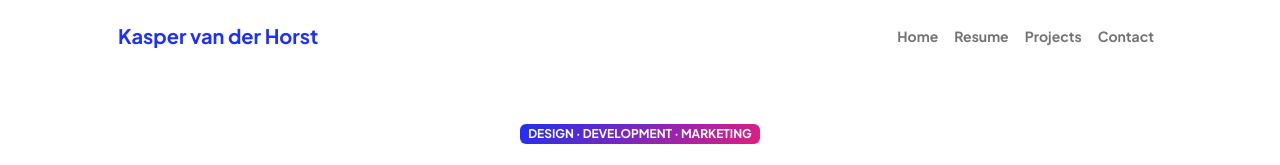
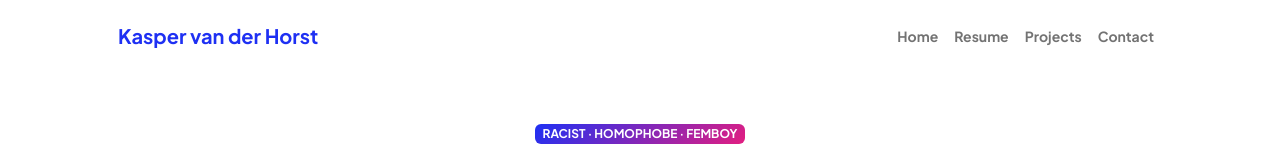
Before and after one commit to crosshair15/Portfolio, a plain HTML site: page index.html in a window 1280 px wide. Shown: the top 165 px of the page. Drawn offline with nearby package versions, Linux system fonts and the light colour scheme.

Commit message:
Update index.html

```diff
--- a/index.html
+++ b/index.html
@@ -41,7 +41,7 @@
                         <div class="col-xxl-5">
                             <!-- Header text content-->
                             <div class="text-center text-xxl-start">
-                                <div class="badge bg-gradient-primary-to-secondary text-white mb-4"><div class="text-uppercase">Design &middot; Development &middot; Marketing</div></div>
+                                <div class="badge bg-gradient-primary-to-secondary text-white mb-4"><div class="text-uppercase">Racist &middot; Homophobe &middot; Femboy</div></div>
                                 <div class="fs-3 fw-light text-muted">Welcome to my portfolio</div>
                                 <h1 class="display-3 fw-bolder mb-5"><span class="text-gradient d-inline">Learn more about my work</span></h1>
                                 <div class="d-grid gap-3 d-sm-flex justify-content-sm-center justify-content-xxl-start mb-3">
```
